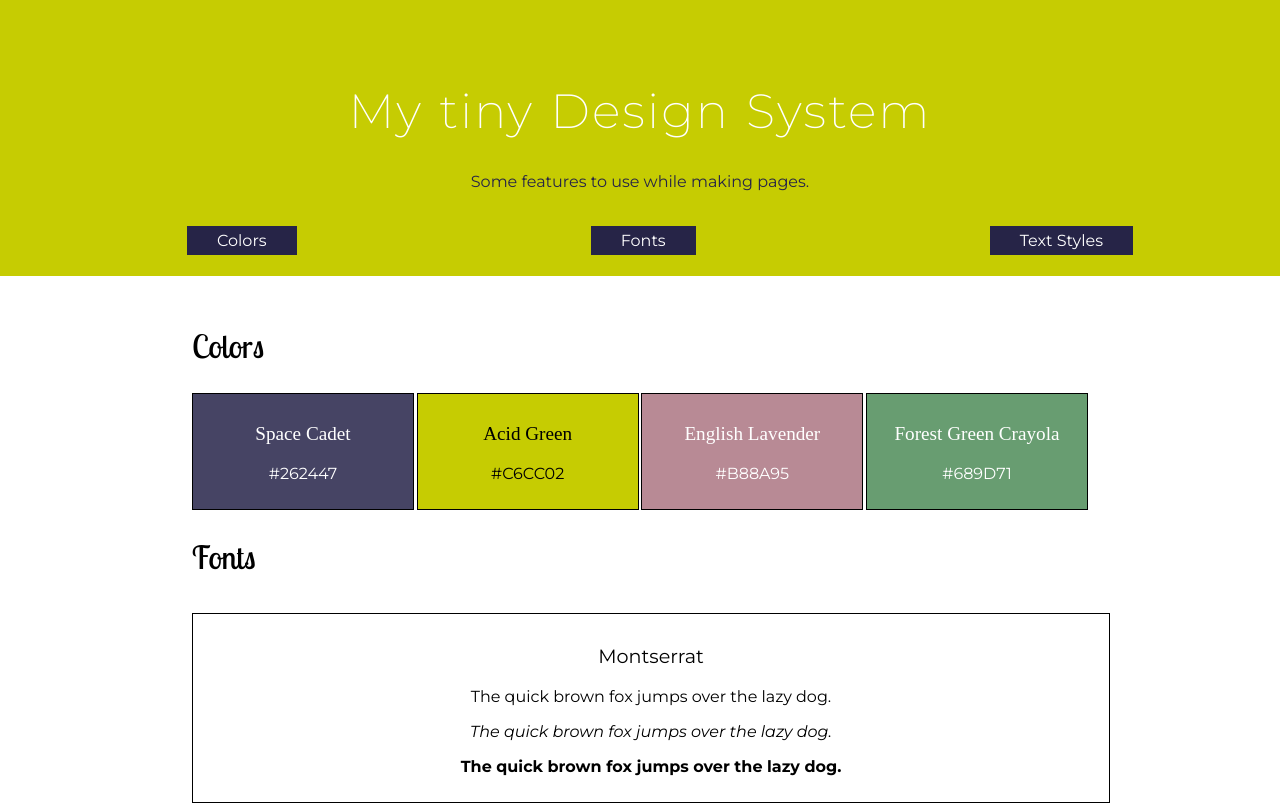
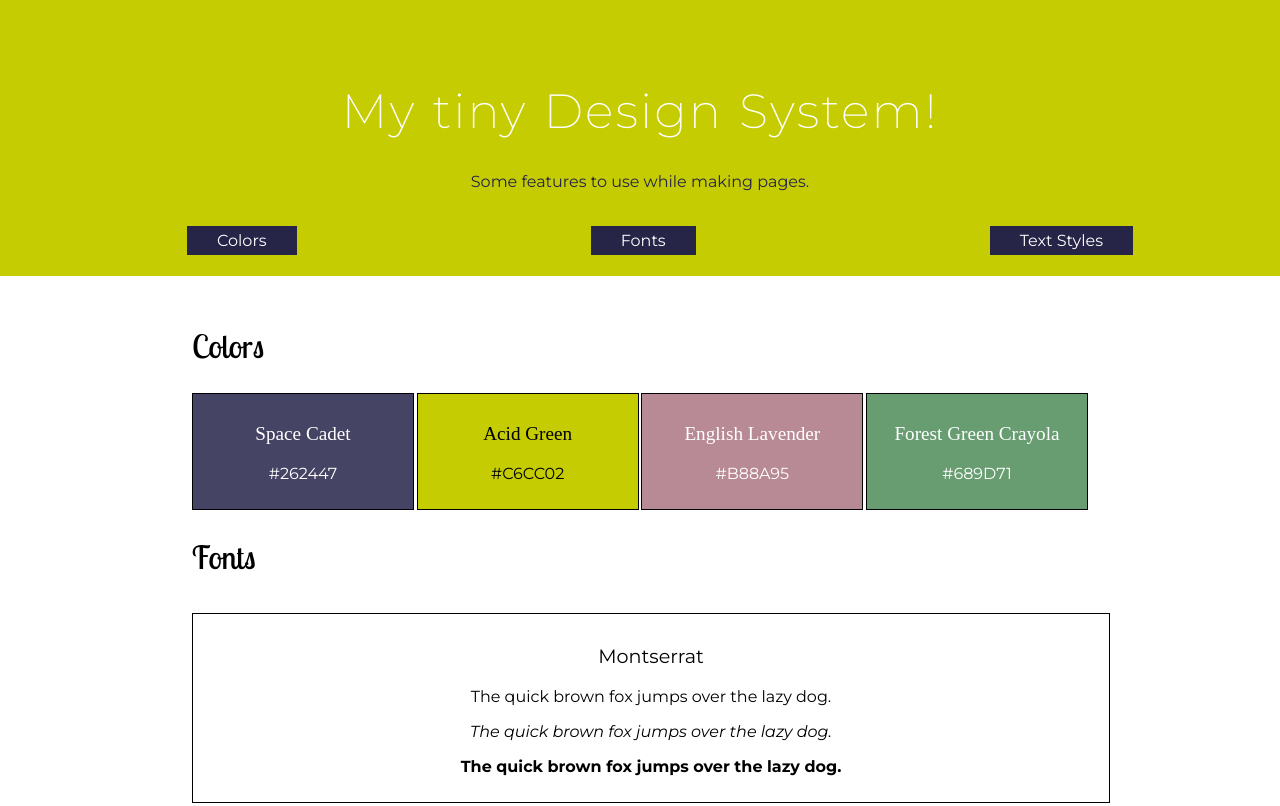
Before and after one commit to darionara/Codecademy-Design_System, a plain HTML site: page index.html in a window 1280 px wide. Shown: the top 806 px of the page. Drawn offline with nearby package versions, Linux system fonts and the light colour scheme; a web font is replaced by a local one.

Commit message:
Added features

```diff
--- a/index.html
+++ b/index.html
@@ -11,7 +11,7 @@
 <body>
   <header>
     <div class="heading">
-      <h1>My tiny Design System</h1>
+      <h1>My tiny Design System!</h1>
       <p>Some features to use while making pages.</p>
     </div>
     <nav>
```
